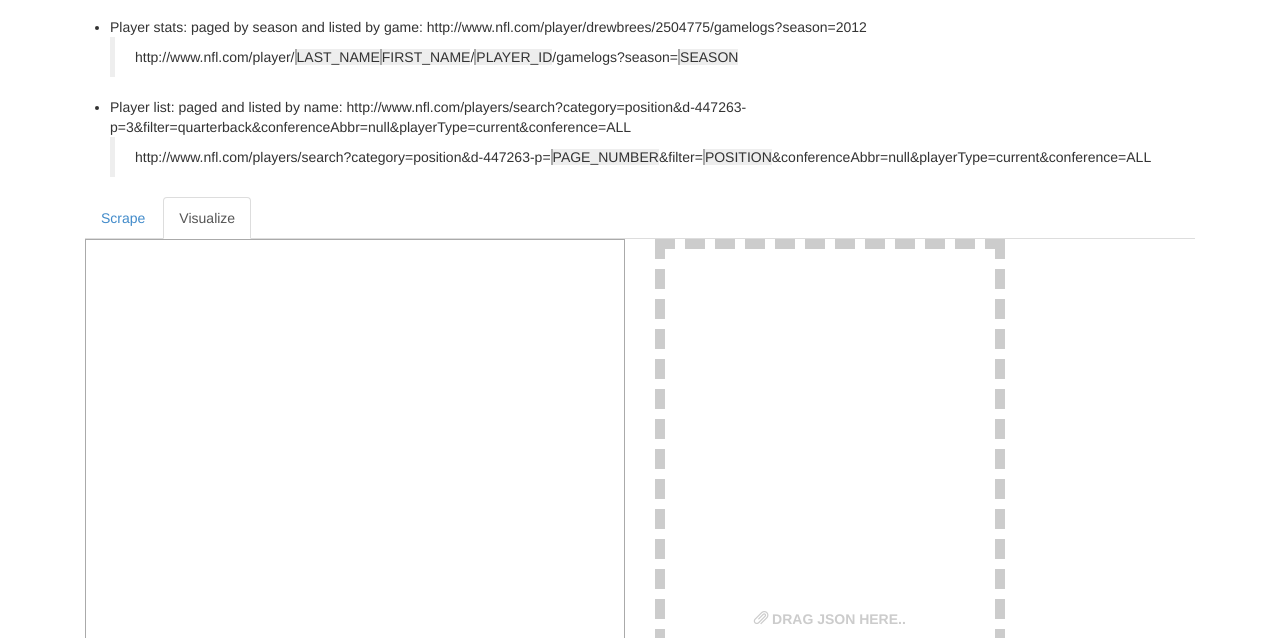
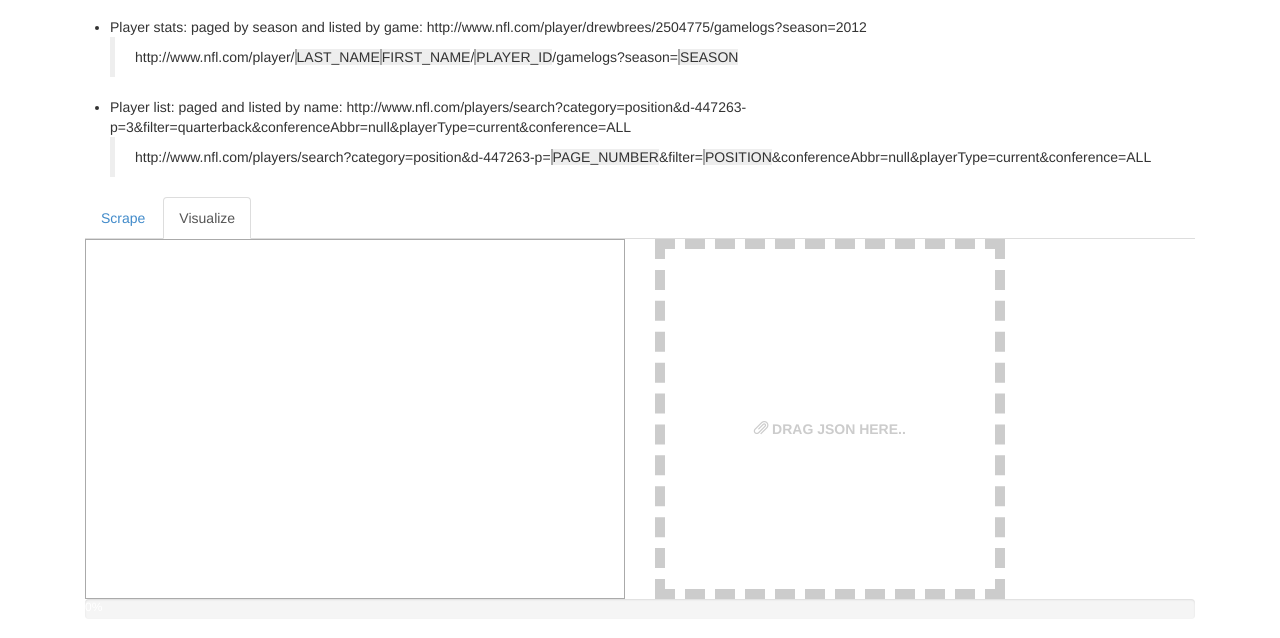
Before and after one commit to tyler-speakman/NFL-Statistics-Scraper, a plain HTML site: page index.html in a window 1280 px wide. Shown: the part 162-800 px from the top of the page. Drawn offline with Linux system fonts and the light colour scheme.

Commit message:
- Fixed the height of tab content height

```diff
--- a/index.html
+++ b/index.html
@@ -77,7 +77,7 @@
       <li class="active"><a href="#visualize" data-toggle="tab">Visualize</a></li>
   </ul>
 
-  <div class="tab-content" style="min-height:360px;">
+  <div class="tab-content" style="min-height:360px; max-height:360px; height:360px;">
       <div class="tab-pane" id="scrape">
         <!-- <p>Scrape</p> -->
         <div class="row">
@@ -165,7 +165,7 @@
 <div id="progress" class="progress">
     <div class="progress-bar" role="progressbar" aria-valuenow="60" a aria-valuemin="0" aria-valuemax="100" style="width: 0%;">
         <!-- <span class="sr-only">0% Complete</span> -->
-        <span>0% Complete</span>
+        <span style="text-overflow: ellipsis;">0%</span>
     </div>
 </div>
 </div>
```
